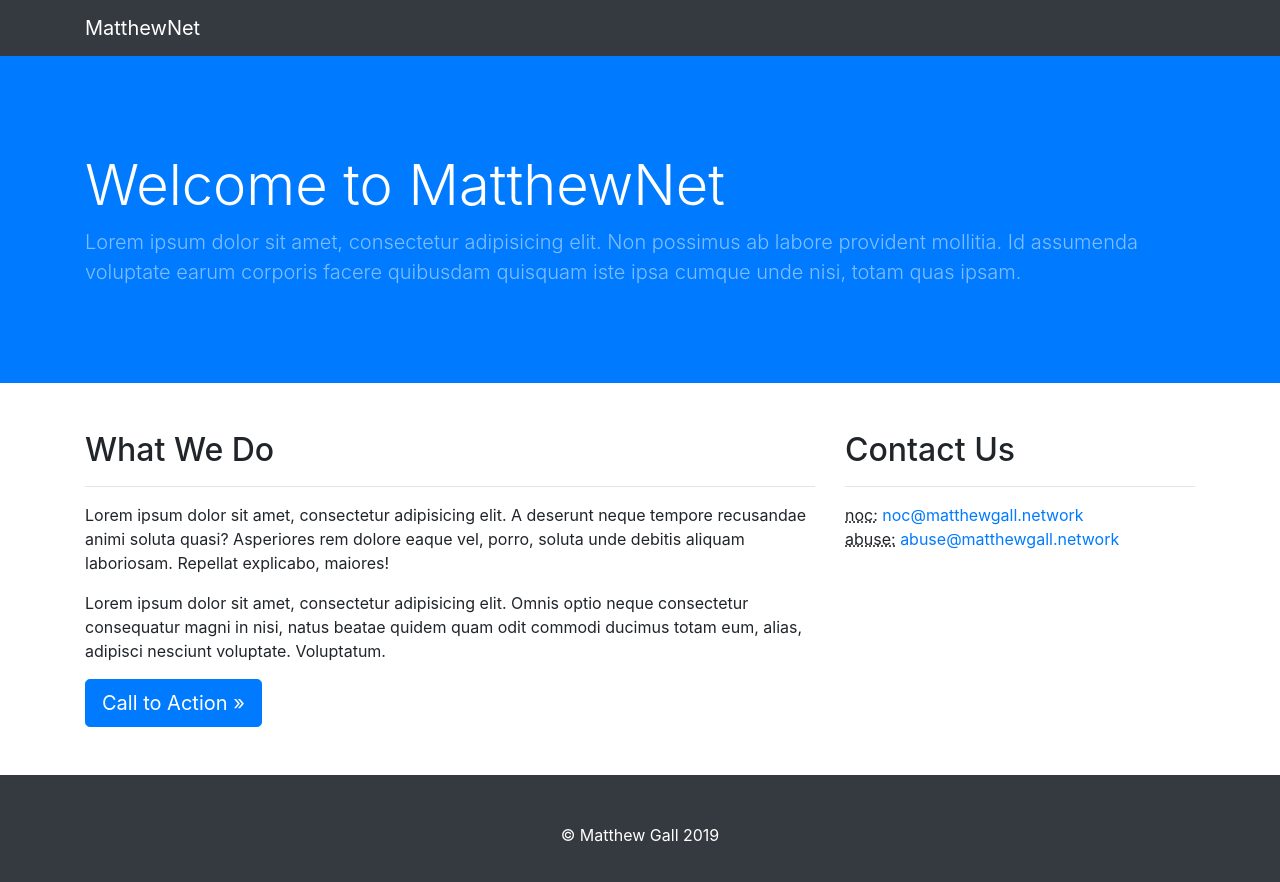
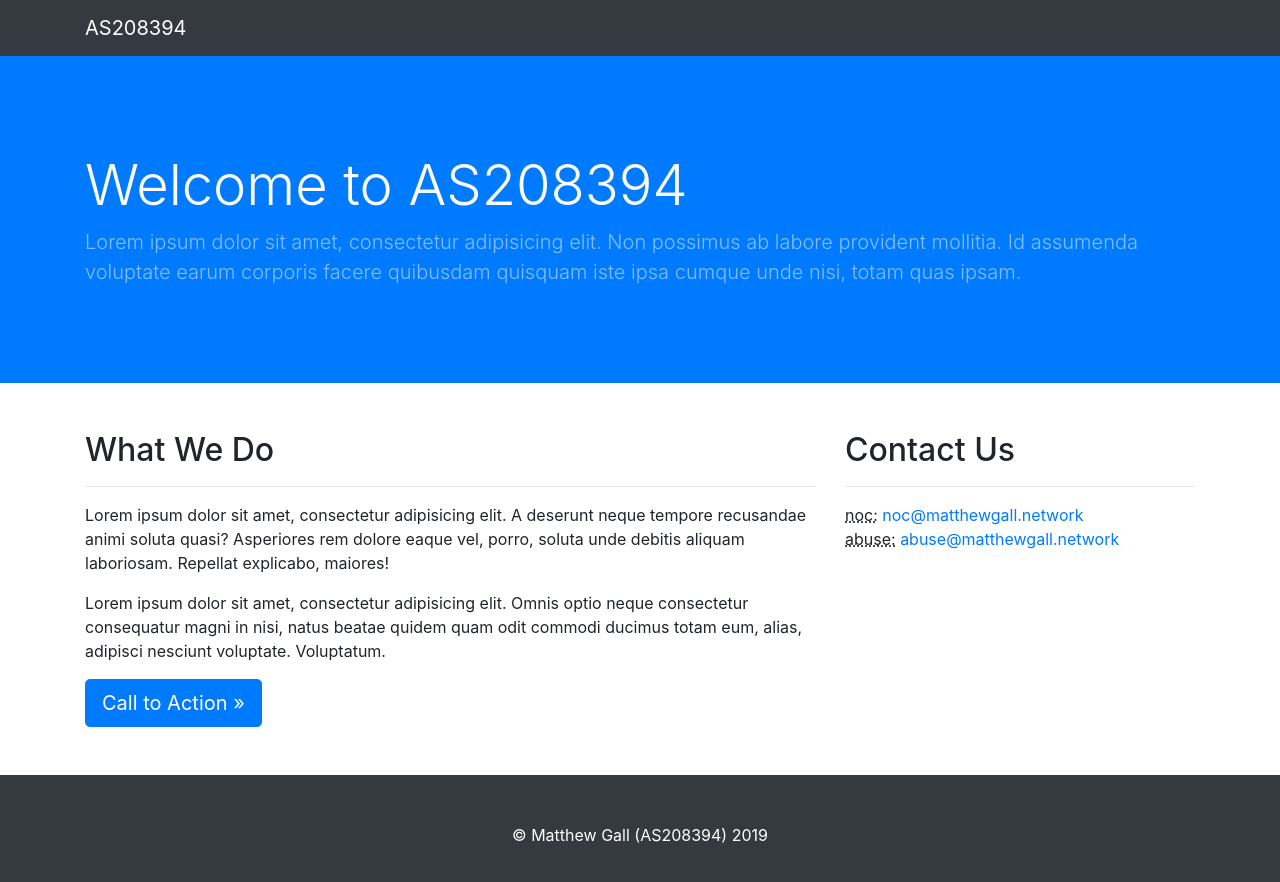
Before and after one commit to matthewgall/as208394.net, a website: page public/index.html in a window 1280 px wide. Drawn offline with Linux system fonts and the light colour scheme.

Commit message:
Update public/index.html

```diff
--- a/public/index.html
+++ b/public/index.html
@@ -9,7 +9,7 @@
     <meta name="description" content="">
     <meta name="author" content="">
 
-    <title>Welcome to MatthewNet</title>
+    <title>Welcome to AS208394 (MatthewNet)</title>
 
     <!-- Bootstrap core CSS -->
     <link href="vendor/bootstrap/css/bootstrap.min.css" rel="stylesheet">
@@ -24,7 +24,7 @@
     <!-- Navigation -->
     <nav class="navbar navbar-expand-lg navbar-dark bg-dark fixed-top">
         <div class="container">
-            <a class="navbar-brand" href="#">MatthewNet</a>
+            <a class="navbar-brand" href="#">AS208394</a>
         </div>
     </nav>
 
@@ -33,7 +33,7 @@
         <div class="container h-100">
             <div class="row h-100 align-items-center">
                 <div class="col-lg-12">
-                    <h1 class="display-4 text-white mt-5 mb-2">Welcome to MatthewNet</h1>
+                    <h1 class="display-4 text-white mt-5 mb-2">Welcome to AS208394</h1>
                     <p class="lead mb-5 text-white-50">Lorem ipsum dolor sit amet, consectetur adipisicing elit. Non possimus ab labore provident mollitia. Id assumenda voluptate earum corporis facere quibusdam quisquam iste ipsa cumque unde nisi, totam quas ipsam.</p>
                 </div>
             </div>
@@ -69,7 +69,7 @@
     <!-- Footer -->
     <footer class="py-5 bg-dark">
         <div class="container">
-            <p class="m-0 text-center text-white">&copy; Matthew Gall 2019</p>
+            <p class="m-0 text-center text-white">&copy; Matthew Gall (AS208394) 2019</p>
         </div>
         <!-- /.container -->
     </footer>
```
